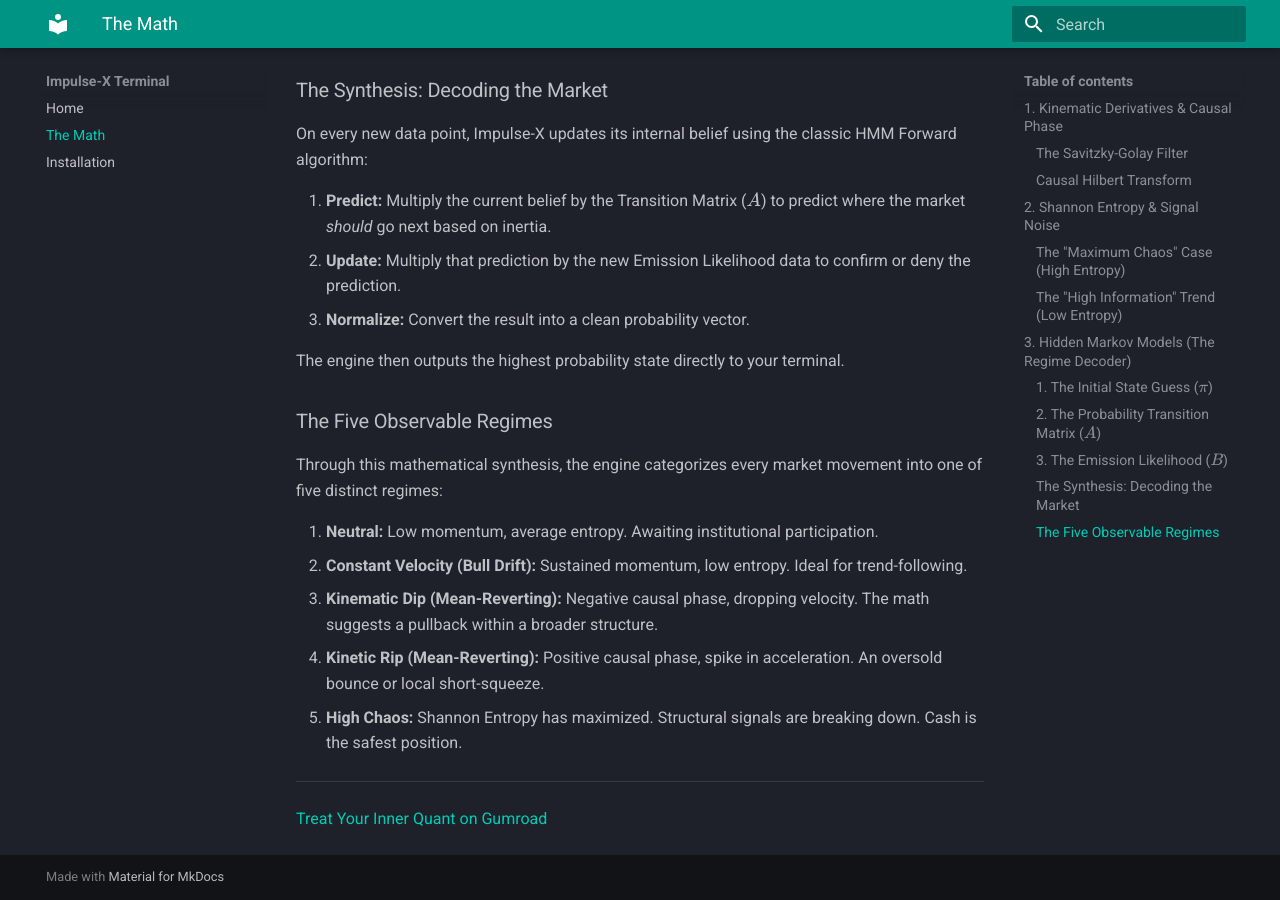
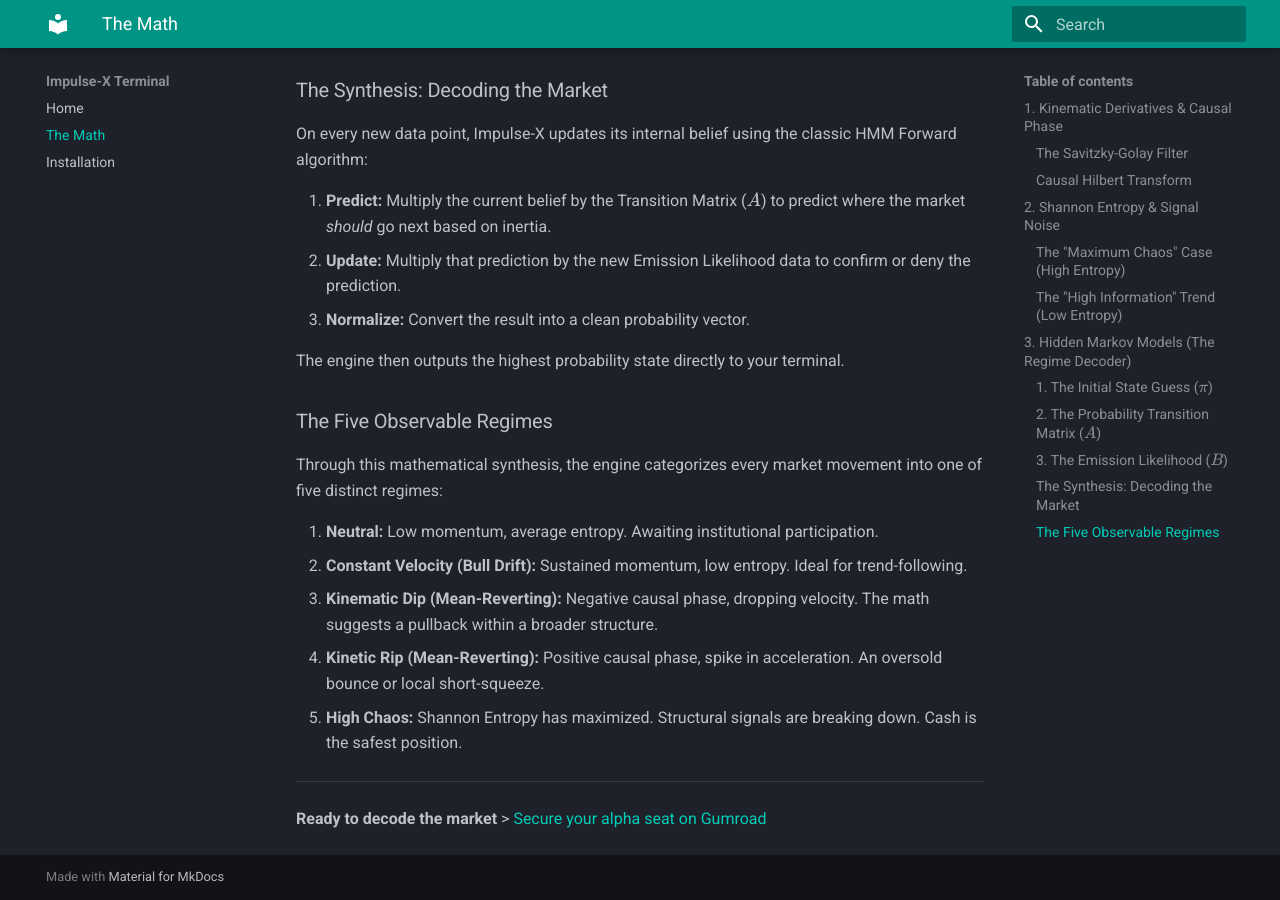
Before and after one commit to konvsys/impulse-docs, an MkDocs documentation site: the page built from docs/math.md, in a window 1280 px wide and 900 px high, scrolled down 3699 px. Built offline with MkDocs 1.6.1 and Material for MkDocs 9.7.7, drawn with Linux system fonts in a browser that asks for light colours; formulas are drawn with MathJax 3.

Commit message:
Update math.md

```diff
--- a/docs/math.md
+++ b/docs/math.md
@@ -125,4 +125,4 @@ Through this mathematical synthesis, the engine categorizes every market movemen
 5. **High Chaos:** Shannon Entropy has maximized. Structural signals are breaking down. Cash is the safest position.
 
 ---
-[Treat Your Inner Quant on Gumroad](https://konvolut.gumroad.com/l/wjtou)
+**Ready to decode the market** > [Secure your alpha seat on Gumroad](https://konvolut.gumroad.com/l/wjtou)
```
